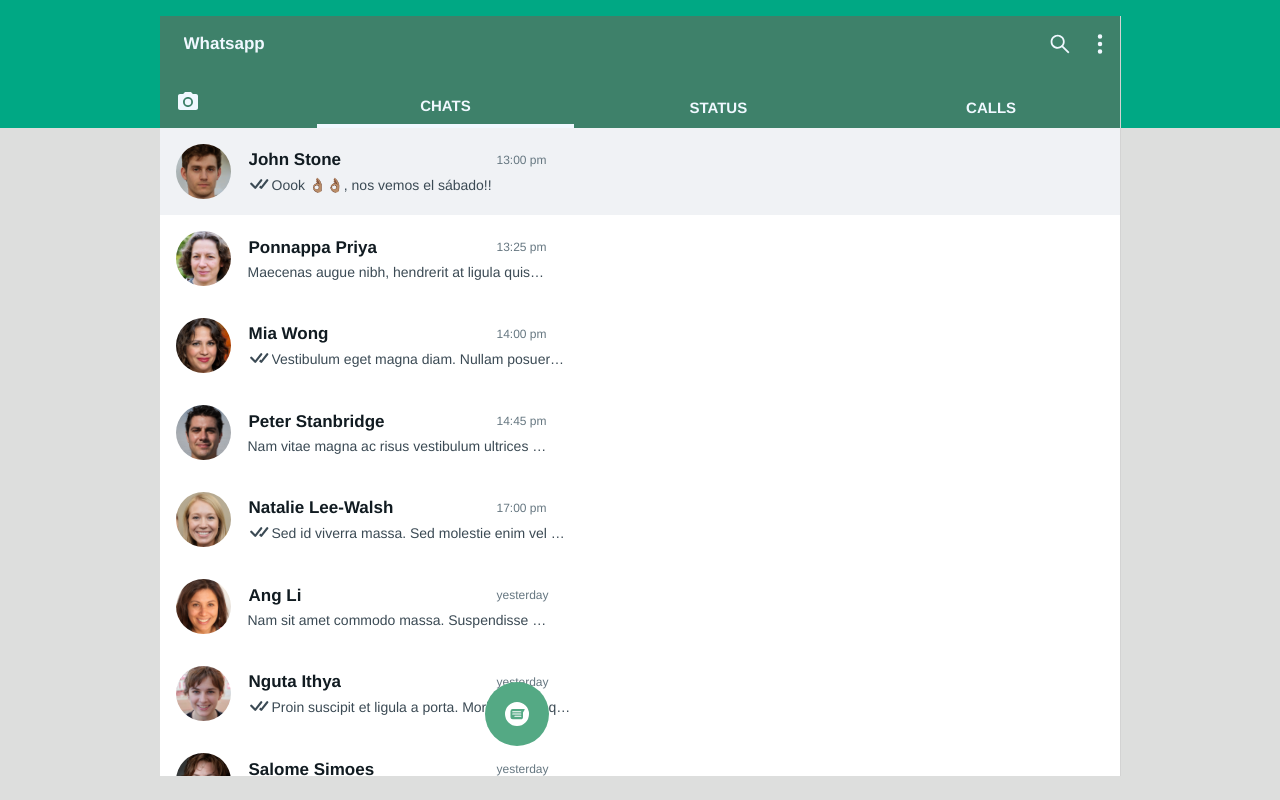
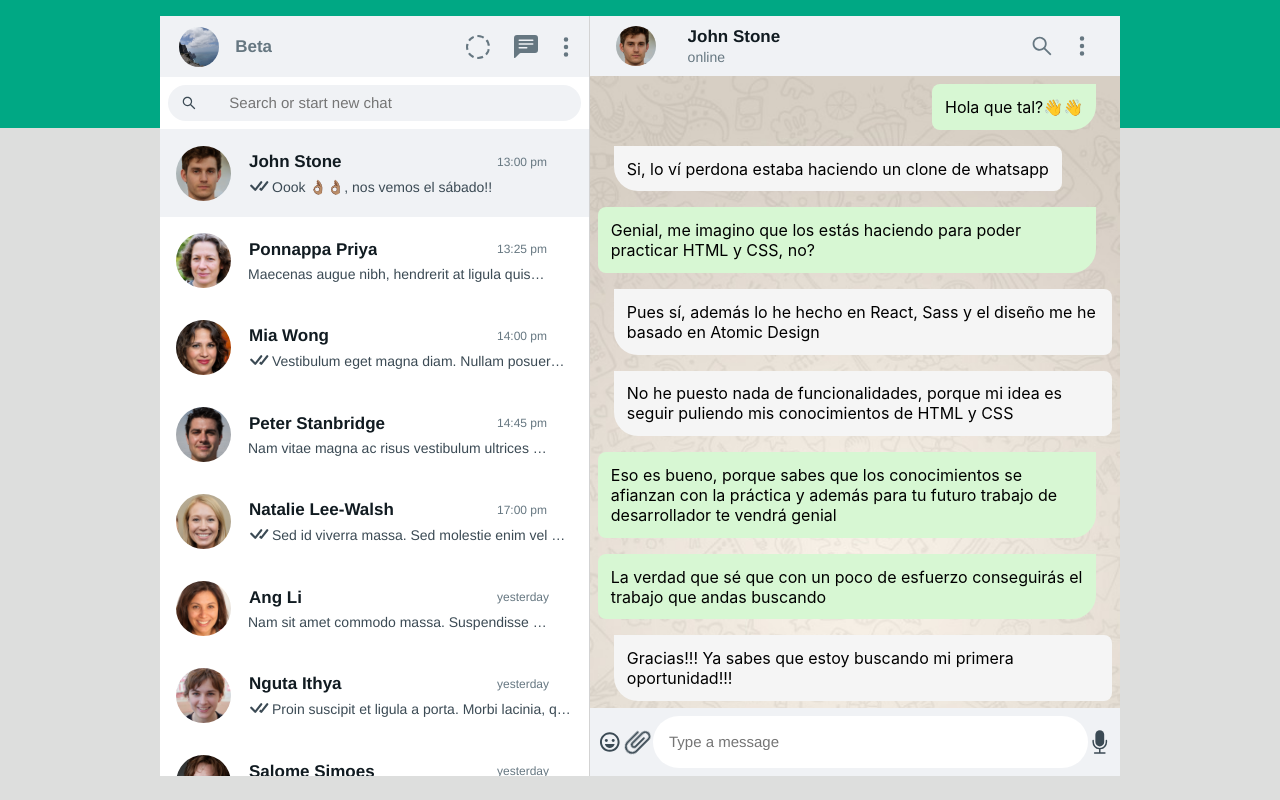
Before and after one commit to Oiranca/whatsapp-clone, a React (Create React App) app: page / in a window 1280 px wide. Built offline with nearby package versions, Linux system fonts and the light colour scheme.

Commit message:
fix windows size

```diff
--- a/src/components/pages/MyWhatsappClone.jsx
+++ b/src/components/pages/MyWhatsappClone.jsx
@@ -6,8 +6,6 @@
 import { ChatMobileView } from '../views/ChatMobileView/ChatMobileView';
 
 export const MyWhatsappClone = () => {
-  console.log(useWindowWidth());
-
   return (
     <div className={'container-page'}>
       <header className={'header'} />
--- a/src/method/resize.js
+++ b/src/method/resize.js
@@ -1,11 +1,11 @@
 import { useEffect, useState } from 'react';
 
 export const useWindowWidth = () => {
-  const [windowsWidth, setWindowsWith] = useState(0);
+  const [windowsWidth, setWindowsWith] = useState(960);
 
   useEffect(() => {
     const listener = () => {
-      if (window.innerWidth < 960 && window.innerWidth !== 0) {
+      if (window.innerWidth !== 0) {
         setWindowsWith(window.innerWidth);
       }
     };
```
